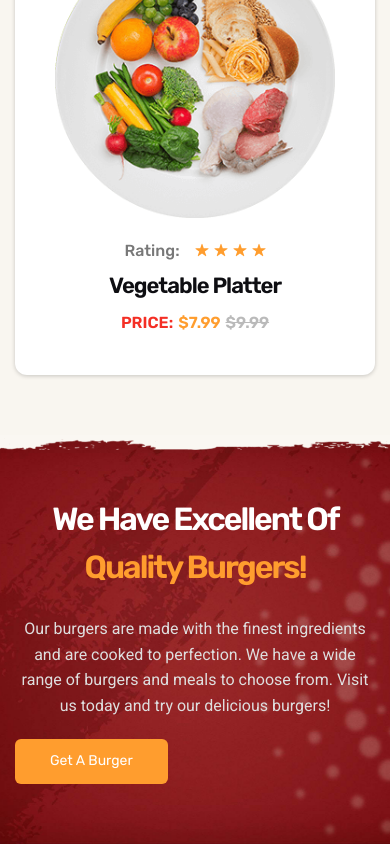
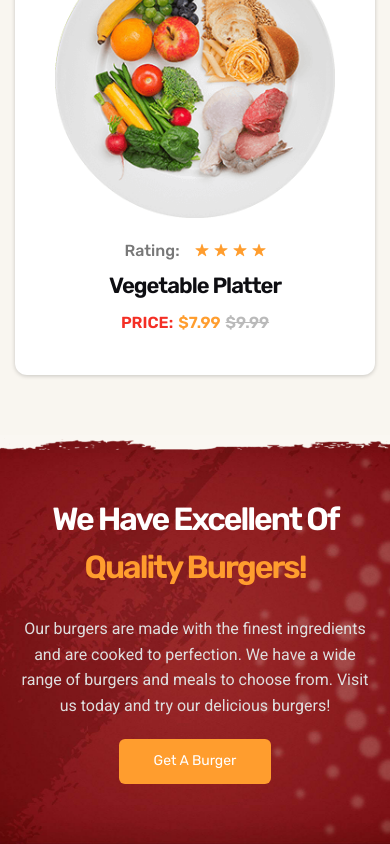
Before and after one commit to sorenblank/burgir-nextjs, a Next.js app: page / in a window 390 px wide. Shown: the part 4776-5620 px from the top of the page. Built offline with nearby package versions, Linux system fonts and the light colour scheme.

Commit message:
Refactor CTA component and update button alignment

```diff
--- a/app/pages/CTA.jsx
+++ b/app/pages/CTA.jsx
@@ -16,7 +16,7 @@ const CTA = () => {
             {cta.title.text}{" "} <span className="text-n-yellow">{cta.title.highlight}</span>
           </h2>
           <p className="text-n-notgray text-[16px] mt-[25px] mb-[20px]">{cta.description}</p>
-          <Button>{cta.buttonText}</Button>
+          <Button className="align-middle mx-auto md:mx-0">{cta.buttonText}</Button>
         </div>
       </div>
     </section>
```
